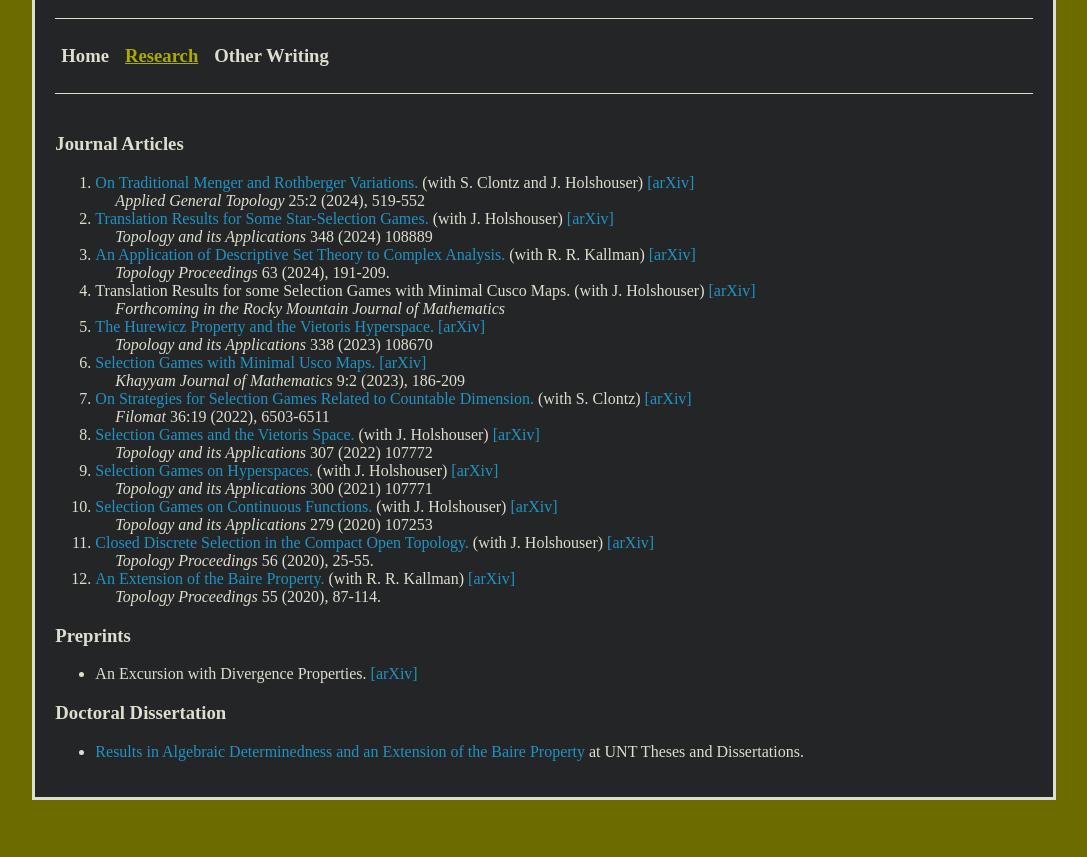
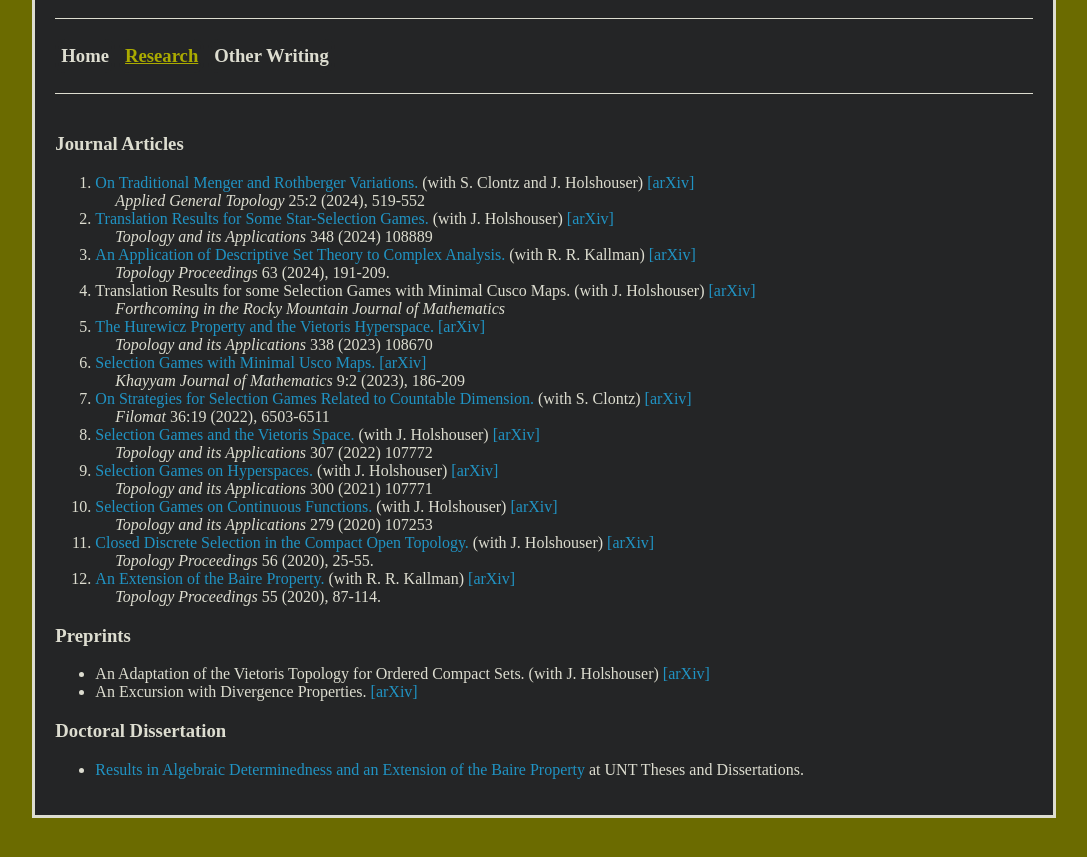
Before and after one commit to ccaruvana/ccaruvana.github.io, a plain HTML site: page researchPubs.html in a window 1280 px wide. Shown: the part 217-1074 px from the top of the page, without its empty margins (96-1183 px from the left). Drawn offline with nearby package versions, Linux system fonts and the light colour scheme.

Commit message:
update research

```diff
--- a/researchPubs.html
+++ b/researchPubs.html
@@ -81,6 +81,10 @@
 	<h3>Preprints</h3>
     <ul>
 		<li>
+		An Adaptation of the Vietoris Topology for Ordered Compact Sets. (with J. Holshouser)
+		<a href="https://arxiv.org/abs/2507.17936" target="_blank" rel="noopener noreferrer">[arXiv]</a>
+		</li>
+		<li>
 			An Excursion with Divergence Properties. <a href="https://arxiv.org/abs/2412.03857" target="_blank" rel="noopener noreferrer">[arXiv]</a>
 		</li>
 	</ul>
```
